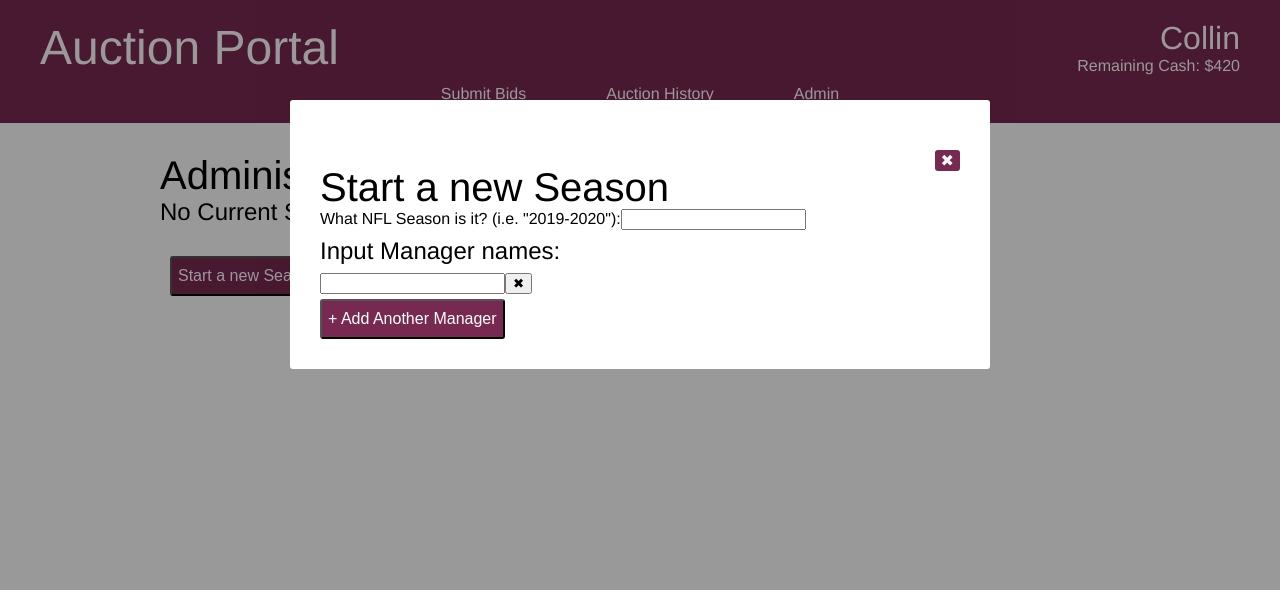
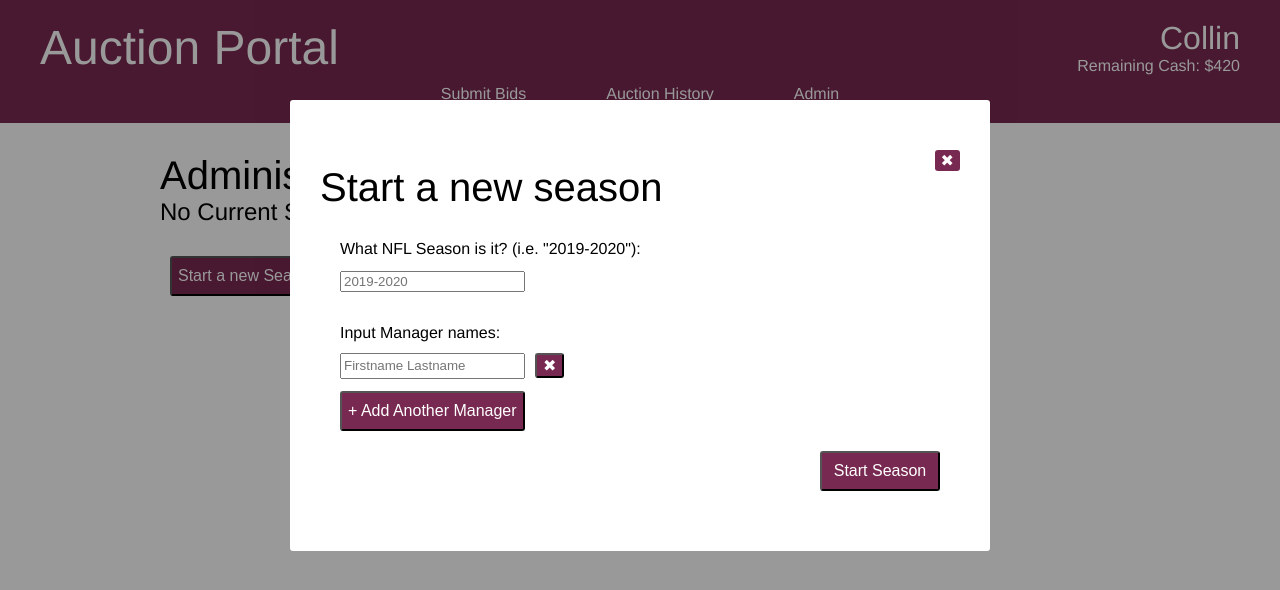
Before and after one commit to collinmurd/ff_auctions, a React (Create React App) app in the folder app/: page /admin in a window 1280 px wide. Both pictures are taken after a click on the button "Start a new Season". Shown: the top 590 px of the page. Built offline with nearby package versions, Linux system fonts and the light colour scheme.

Commit message:
style new season modal. add submit button

```diff
--- a/app/src/components/Admin.css
+++ b/app/src/components/Admin.css
@@ -2,3 +2,35 @@
 #admin .settingContainer {
     margin: 30px 10px;
 }
+
+#endSeason form {
+    margin: 30px 20px;
+}
+
+#endSeason #managerInput {
+    margin: 20px 0;
+}
+
+#endSeason #managerInput .managerInputField {
+    height: 20px;
+    vertical-align: middle;
+}
+
+#endSeason #managerInput .removeManagerButton {
+    vertical-align: middle;
+    margin-left: 10px;
+    min-width: 0;
+    height: auto;
+}
+
+#endSeason #managerInput #addAnotherManagerButton {
+    margin-top: 10px;
+}
+
+#endSeason .submitButtonContainer {
+    overflow: hidden;
+}
+
+#endSeason .submitButtonContainer button {
+    float: right;
+}
--- a/app/src/components/Admin.tsx
+++ b/app/src/components/Admin.tsx
@@ -93,6 +93,7 @@ class CreateSeasonSetting extends React.Component<{}, CreateSeasonSettingState>
         this.handleManagerInputChange = this.handleManagerInputChange.bind(this);
         this.handleAddAnotherManagerClick = this.handleAddAnotherManagerClick.bind(this);
         this.handleRemoveManagerClick = this.handleRemoveManagerClick.bind(this);
+        this.handleSubmitNewSeason = this.handleSubmitNewSeason.bind(this);
     }
 
     toggleModal() {
@@ -133,22 +134,35 @@ class CreateSeasonSetting extends React.Component<{}, CreateSeasonSettingState>
         event.preventDefault();
     }
 
+    handleSubmitNewSeason(event: any) {
+        this.toggleModal();
+        event.preventDefault();
+    }
+
     render() {
         return (
             <div id="endSeason">
                 <button id="endSeasonButton" className="button" onClick={this.handleCreateSeason}>Start a new Season</button>
                 <Modal active={this.state.modalActive} toggle={this.toggleModal} >
-                    <h2>Start a new Season</h2>
+                    <h2>Start a new season</h2>
                     <form>
-                        <label>What NFL Season is it? (i.e. "2019-2020"):
-                            <input type="text" value={this.state.seasonInput} onChange={this.handleSeasonInputChange} />
-                        </label>
+                        <div>
+                            <h5>What NFL Season is it? (i.e. "2019-2020"):</h5>
+                            <input
+                                type="text"
+                                value={this.state.seasonInput}
+                                onChange={this.handleSeasonInputChange}
+                                placeholder="2019-2020" />
+                        </div>
                         <div id="managerInput">
-                            <h4>Input Manager names:</h4>
+                            <h5>Input Manager names:</h5>
                             {this.managerInputs()}
                             <div>
-                                <button className="button" onClick={this.handleAddAnotherManagerClick}>+ Add Another Manager</button>
+                                <button id="addAnotherManagerButton" className="button" onClick={this.handleAddAnotherManagerClick}>+ Add Another Manager</button>
                             </div>
+                        </div>
+                        <div className="submitButtonContainer">
+                            <button className="button" onClick={this.handleSubmitNewSeason}>Start Season</button>
                         </div>
                     </form>
                 </Modal>
@@ -160,9 +174,14 @@ class CreateSeasonSetting extends React.Component<{}, CreateSeasonSettingState>
         let inputs: JSX.Element[] = [];
         for (let i = 0; i < this.state.managerInputs.length; i++) {
             inputs.push(
-                <div key={i}>
-                    <input type="text" value={this.state.managerInputs[i]} onChange={(e) => this.handleManagerInputChange(e, i)}/>
-                    <button className="removeManagerButton" onClick={(e) => this.handleRemoveManagerClick(e, i)}>&#10006;</button>
+                <div key={i} className="managerInputRow">
+                    <input
+                        type="text"
+                        className="managerInputField"
+                        value={this.state.managerInputs[i]}
+                        onChange={(e) => this.handleManagerInputChange(e, i)}
+                        placeholder="Firstname Lastname" />
+                    <button className="removeManagerButton button" onClick={(e) => this.handleRemoveManagerClick(e, i)}>&#10006;</button>
                 </div>
             );
         }
```
